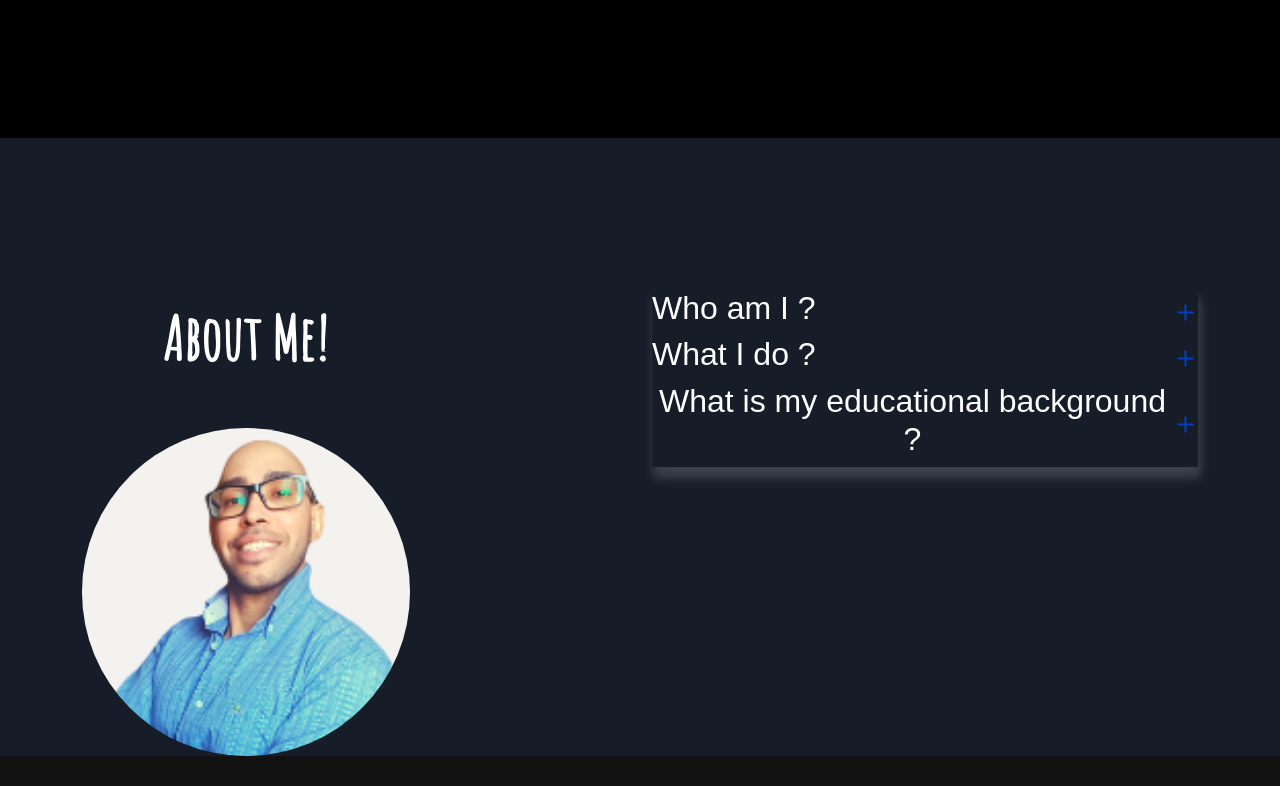
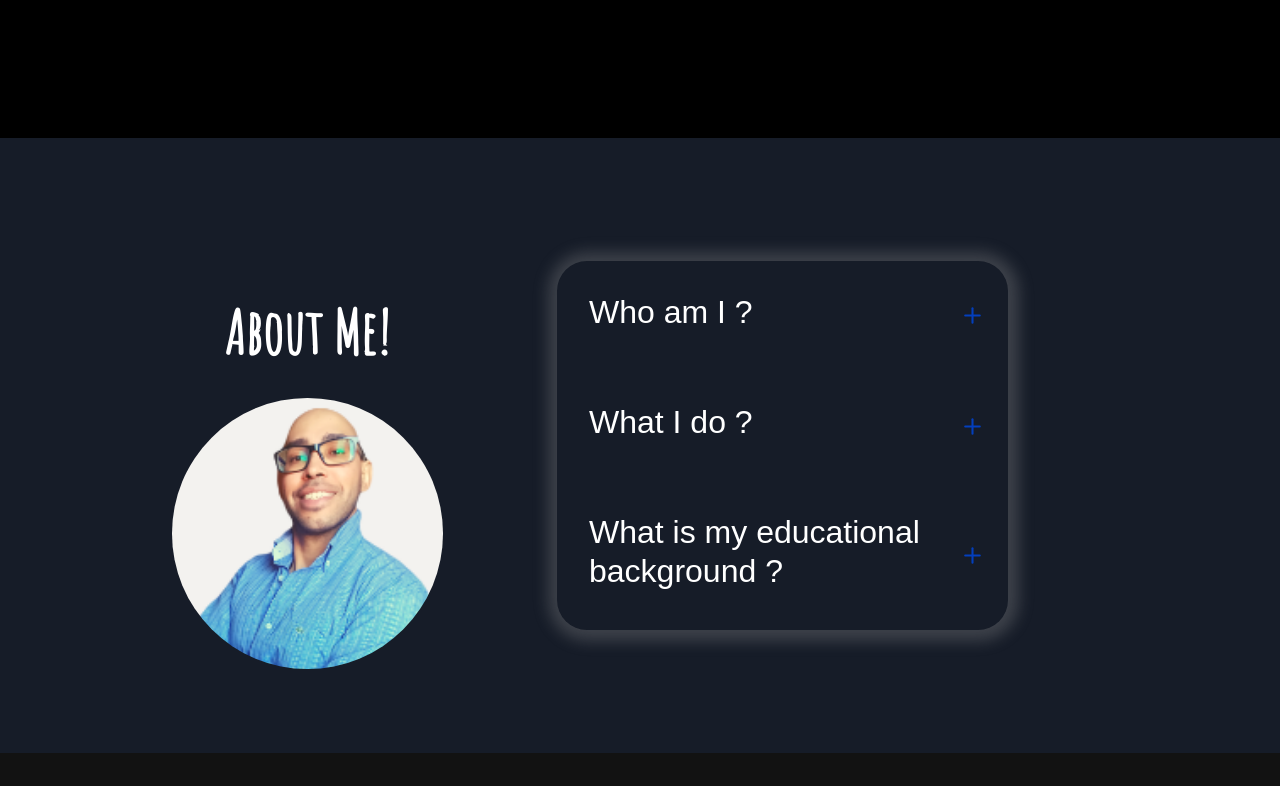
Before and after one commit to jonasmachados/portfolio, a React (Create React App) app: page / in a window 1280 px wide. Shown: the part 800-1586 px from the top of the page. Built offline with nearby package versions, Linux system fonts and the light colour scheme; a web font is replaced by a local one.

Commit message:
Style about component

```diff
--- a/src/components/About/About.css
+++ b/src/components/About/About.css
@@ -3,14 +3,21 @@
 .About{
     background: #161C28;
 }
+
+.container-about{
+  display: flex;
+  flex-direction: column;
+  align-items: center;
+  justify-content: center;
+  margin-top: 0;
+}
+
 .About h1 {
   font-family: "Amatic SC", cursive;
-  text-align: center;
   font-weight: bold;
   font-size: 60px;
   padding-top: 30%;
   text-align: center;
-  padding-right: 40%;
 }
 
 .About p {
@@ -18,11 +25,6 @@
   color: #b8b8b8;
 }
 
-.About img {
-  border-radius: 50%;
-  width: 60%;
-  height: auto;
-  display: flex;
-  justify-content: center;
-  margin-top: 10%;
+.box {
+  margin-top: 0;
 }
--- a/src/components/About/About.js
+++ b/src/components/About/About.js
@@ -1,18 +1,17 @@
 import Quiz from "../Quiz/Quiz";
 import { Col, Container, Row } from "react-bootstrap";
 import "./About.css";
-import profile from "./../../assets/img/profile.png";
+import Profile from "../Profile/Profile";
 
 const About = () => {
   return (
     <section className="About" id="about">
       <Container>
         <Row>
-          <Col>
-            <h1>About Me!</h1>
-            <img src={profile} alt="Profile img" />
+          <Col xs={12} md={6} xl={5}>
+            <Profile />
           </Col>
-          <Col>
+          <Col xs={12} md={6} xl={5}>
             <Quiz />
           </Col>
         </Row>
--- a/src/components/Banner/Banner.js
+++ b/src/components/Banner/Banner.js
@@ -64,8 +64,8 @@ const Banner = () => {
               </span>
             </h1>
             <h2>Developer | React | SpringBoot</h2>
-            <p>🌱  I’m currently learning web development (NodeJS, ReactJS and SpringBoot).</p>
-            <p>🧑‍💻 I’am looking for jobnew opportunities to dev Java Jr.</p>
+            <p>🌱 I’m currently learning web development (NodeJS, ReactJS and SpringBoot).</p>
+            <p>🧑‍💻 I’am looking for new job opportunities to dev Java Jr.</p>
             <button onClick={() => console.log("connect")}>
               Resume <ArrowRightCircle size={25} />
             </button>
--- /dev/null
+++ b/src/components/Profile/Profile.css
@@ -0,0 +1,53 @@
+.container-profile {
+  display: flex;
+  flex-direction: column;
+  align-items: center;
+  justify-content: center;
+  height: auto;
+  padding-top: 10%;
+}
+
+.img {
+  border-radius: 50%;
+  width: 60%;
+  height: auto;
+  display: flex;
+  justify-content: center;
+  margin-top: 10%;
+}
+
+.About h1 {
+  font-family: "Amatic SC", cursive;
+  font-weight: bold;
+  font-size: 60px;
+  padding-top: 20%;
+  text-align: center;
+}
+
+@media (min-width: 770px) {
+  .container-profile {
+    padding-top: 35%;
+  }
+  .box {
+  }
+}
+
+@media (min-width: 990px) {
+  .container-profile {
+    padding-top: 15%;
+  }
+}
+
+@media (min-width: 1200px) {
+  .img {
+    margin-top: 5%;
+    margin-bottom: 15%;
+  }
+}
+
+@media (min-width: 1400px) {
+  .img {
+    margin-top: 5%;
+    margin-bottom: 15%;
+  }
+}
--- /dev/null
+++ b/src/components/Profile/Profile.js
@@ -0,0 +1,15 @@
+import profile_photo from "./../../assets/img/profile.png";
+import "./Profile.css";
+import 'bootstrap/dist/css/bootstrap.min.css';
+
+
+const Profile = () => {
+    return (
+        <section className="container-profile">
+        <h1>About Me!</h1>
+        <img src={profile_photo} alt="profile_photo" className="img" />
+        </section>
+    );
+  };
+
+  export default Profile;
--- a/src/components/Quiz/Quiz.css
+++ b/src/components/Quiz/Quiz.css
@@ -6,12 +6,15 @@
   position: static;
   height: 60vh;
   background: #161c28;
+  margin-top: 15%;
+  margin-bottom: 15%;
 }
 
 .box {
   position: static;
-  top: 10%;
-  box-shadow: 2px 10px 10px 1px rgba(153, 153, 153, 0.3);
+  margin-top: 40%;
+  box-shadow: 1px 1px 15px 10px rgba(153, 153, 153, 0.3);
+  border-radius: 30px;
 }
 
 .wrap {
@@ -21,27 +24,35 @@
   justify-content: space-between;
   align-items: center;
   width: 100%;
-  text-align: center;
   cursor: pointer;
   border-bottom: 3px solid var(--primary-color);
 }
 
-.Quiz h2 {
+.wrap h2 {
   padding: 2rem;
   font-size: 2rem;
 }
 
-.Quiz span {
-  margin-right: 1.5rem;
+.wrap span {
+  margin-right: 5%;
 }
 
 .dropdown {
-  background: #050505;
+  padding: 2rem;
+  background: var(--primary-color);
   width: 100%;
-  height: auto;
+  height: 30%;
   display: flex;
   flex-direction: column;
   justify-content: center;
   border-bottom: 1px solid var(--primary-color);
   position: initial;
+  border-radius: 10px;
 }
+
+@media (min-width: 1400px) {
+  .accordionSection {
+   /*margin-top: 6%;*/ margin-top: 20%;
+    margin-left: 30%;
+  }
+}
```
Also changed, not shown: src/assets/img/logo.png.
